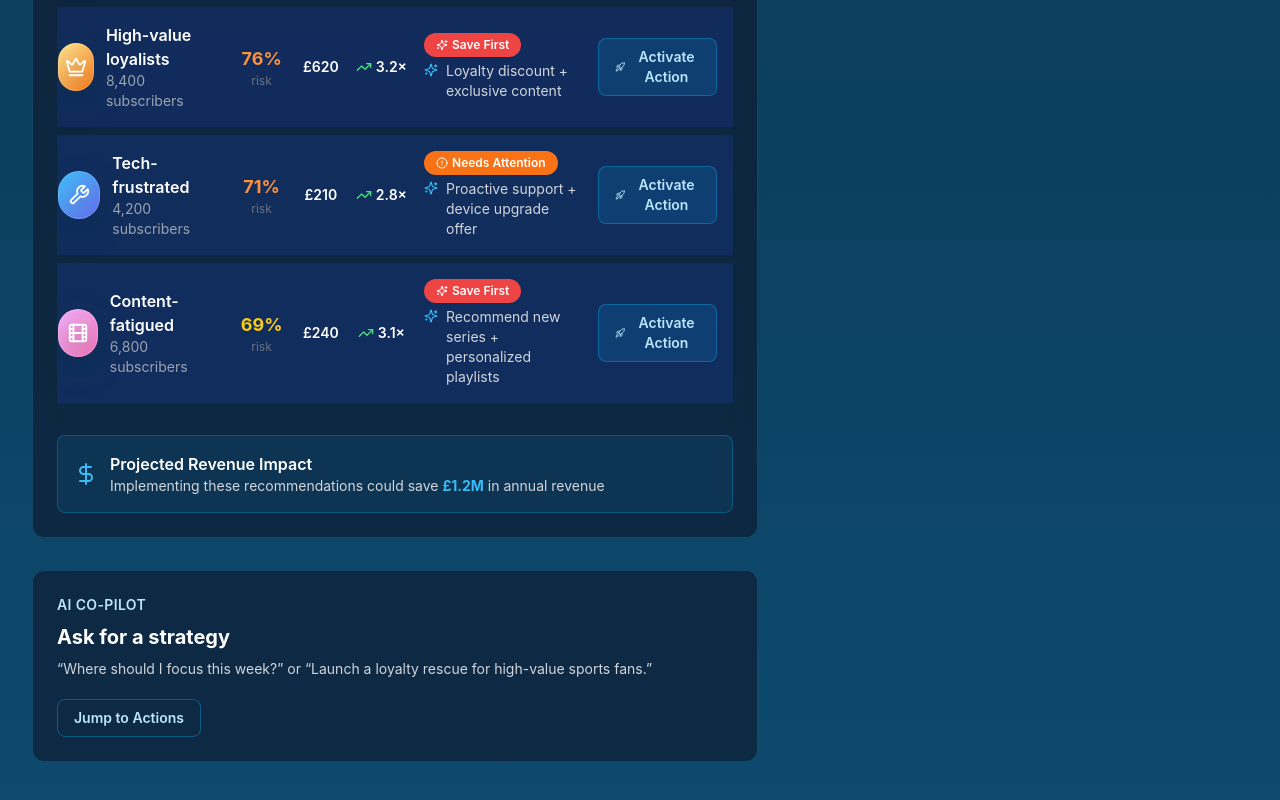
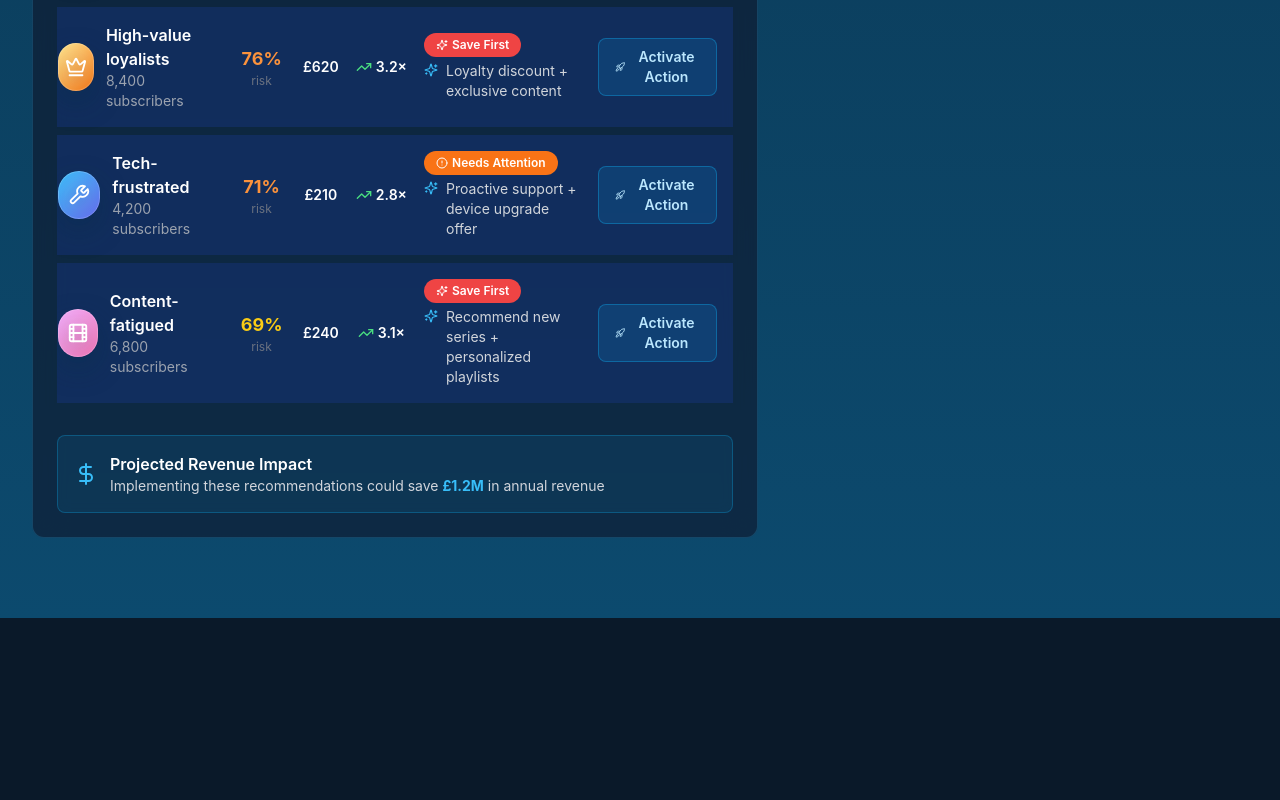
Before and after one commit to arunabh88/ChurnDashboard_Markus_New, a Next.js app: page / in a window 1280 px wide. Shown: the part 2420-3220 px from the top of the page. After the commit the page ends 3038 px from the top, so only its background shows below. Built offline with nearby package versions, Linux system fonts and the light colour scheme.

Commit message:
Remove dashboard AI strategy card

```diff
--- a/components/views/DashboardView.tsx
+++ b/components/views/DashboardView.tsx
@@ -38,27 +38,6 @@ export function DashboardView({ onNavigate, onViewSegments, onStageAction }: Das
         >
           <DecisionLayer onViewSegments={onViewSegments} onSegmentAction={() => onNavigate('act')} />
         </motion.div>
-
-        <motion.div
-          initial={{ opacity: 0, y: 20 }}
-          animate={{ opacity: 1, y: 0 }}
-          transition={{ delay: 0.25 }}
-          className="glass-card rounded-xl p-6"
-        >
-          <h3 className="text-sm font-semibold uppercase tracking-wide text-sky-200">AI Co-Pilot</h3>
-          <p className="text-xl font-bold text-white mt-2">Ask for a strategy</p>
-          <p className="text-gray-300 text-sm mt-2">
-            &ldquo;Where should I focus this week?&rdquo; or &ldquo;Launch a loyalty rescue for high-value sports fans.&rdquo;
-          </p>
-          <motion.button
-            whileHover={{ scale: 1.05 }}
-            whileTap={{ scale: 0.95 }}
-            onClick={() => onNavigate('act')}
-            className="mt-5 inline-flex items-center justify-center rounded-lg border border-sky-500/40 px-4 py-2 text-sm font-semibold text-sky-200 hover:bg-sky-500/10"
-          >
-            Jump to Actions
-          </motion.button>
-        </motion.div>
       </div>
     </div>
   );
```
